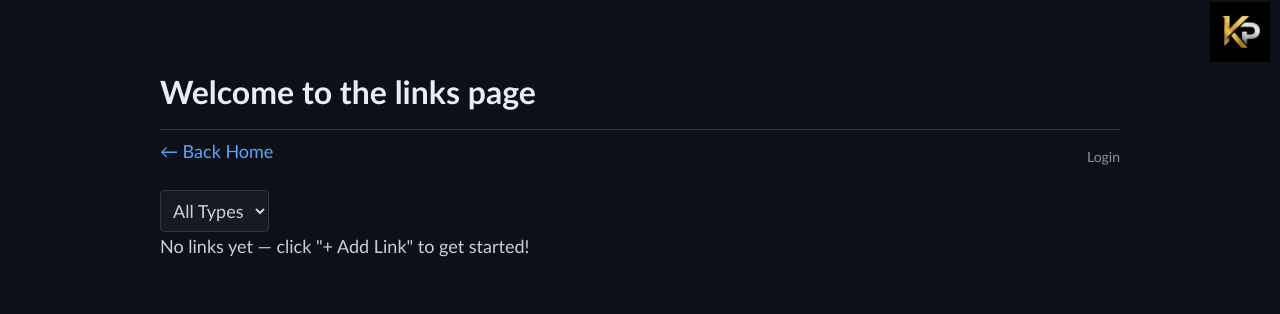
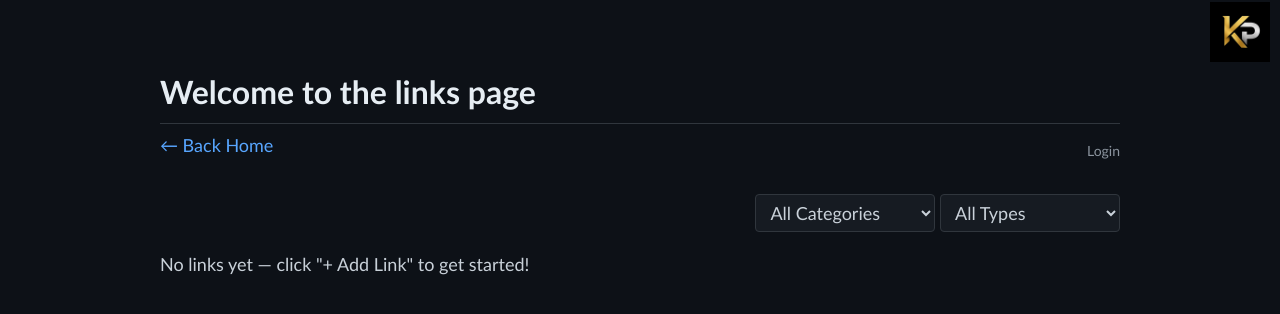
Before and after one commit to kp321-user/KP-Homepage, a Flask app: page /links in a window 1280 px wide. Shown: the top 314 px of the page. Run offline with Flask 3, Linux system fonts and the light colour scheme; data that the repository does not hold is empty; some libraries are stand-ins or nearby versions.

Commit message:
Add category/type filters and move Add Link button to header row on links page
Co-Authored-By: Claude Sonnet 4.6 <noreply@anthropic.com>

```diff
--- a/templates/links.html
+++ b/templates/links.html
@@ -16,7 +16,12 @@
 </head>
 <body>
   <img src="{{ url_for('static', filename='favicon-256x256.png') }}" class="top-right-logo" alt="Logo">
-  <h1>Welcome to the links page</h1>
+  <div style="display: flex; justify-content: space-between; align-items: center; padding-bottom: 6px; border-bottom: 1px solid #30363d; margin-bottom: 0;">
+    <h1 style="margin: 0; border-bottom: none; padding-bottom: 6px;">Welcome to the links page</h1>
+    {% if current_user.is_authenticated %}
+      <a href="/add-link" class="add-btn"><button>+ Add Link</button></a>
+    {% endif %}
+  </div>
   <div style="display: flex; justify-content: space-between; align-items: center; margin-bottom: 8px;">
     <a href="/" class="back-link">← Back Home</a>
     {% if current_user.is_authenticated %}
@@ -25,11 +30,7 @@
       <a href="/login?next=/links" style="font-size: 14px; color: #8b949e;">Login</a>
     {% endif %}
   </div>
-  {% if current_user.is_authenticated %}
-    <a href="/add-link" class="add-btn"><button>+ Add Link</button></a>
-  {% endif %}
 
-  <!--<h2>Useful Links:</h2>
   <form class="filter-form" method="GET" action="/links">
     <div class="filter-dropdowns">
       <select name="category" onchange="this.form.submit()">
@@ -37,7 +38,7 @@
         {% for cat in categories %}
           <option value="{{ cat }}" {% if cat == selected_category %}selected{% endif %}>{{ cat }}</option>
         {% endfor %}
-      </select>-->
+      </select>
 
       <select name="type" onchange="this.form.submit()">
         <option value="">All Types</option>
```
